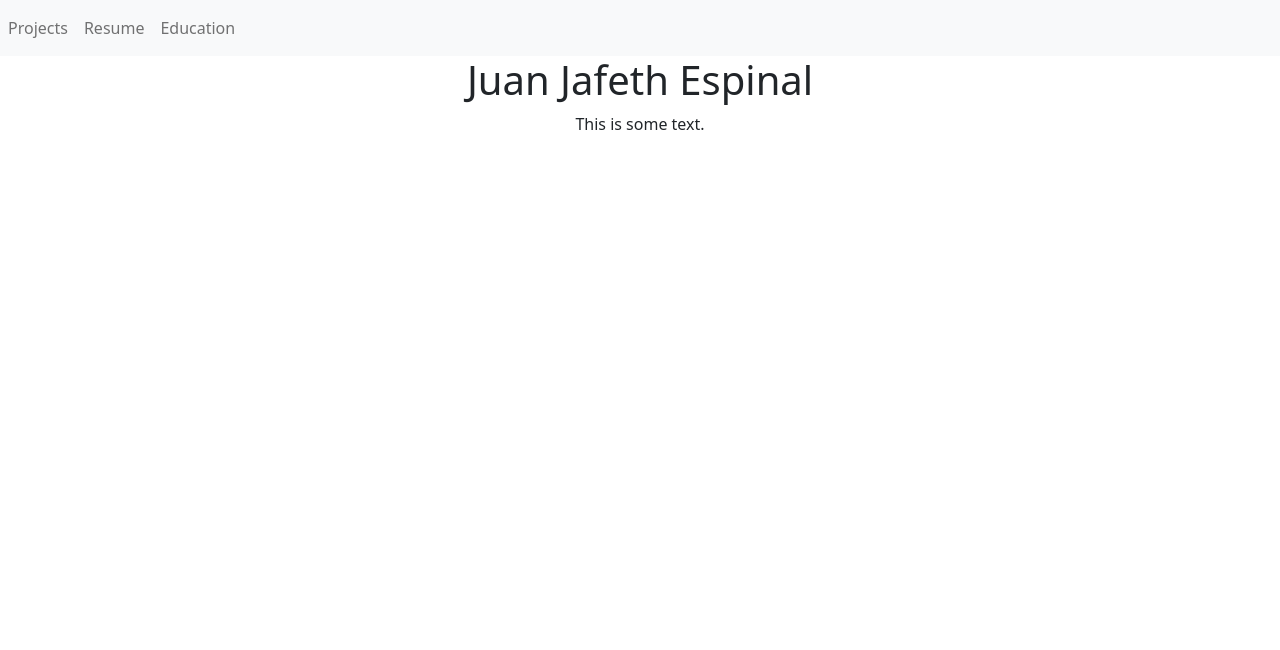
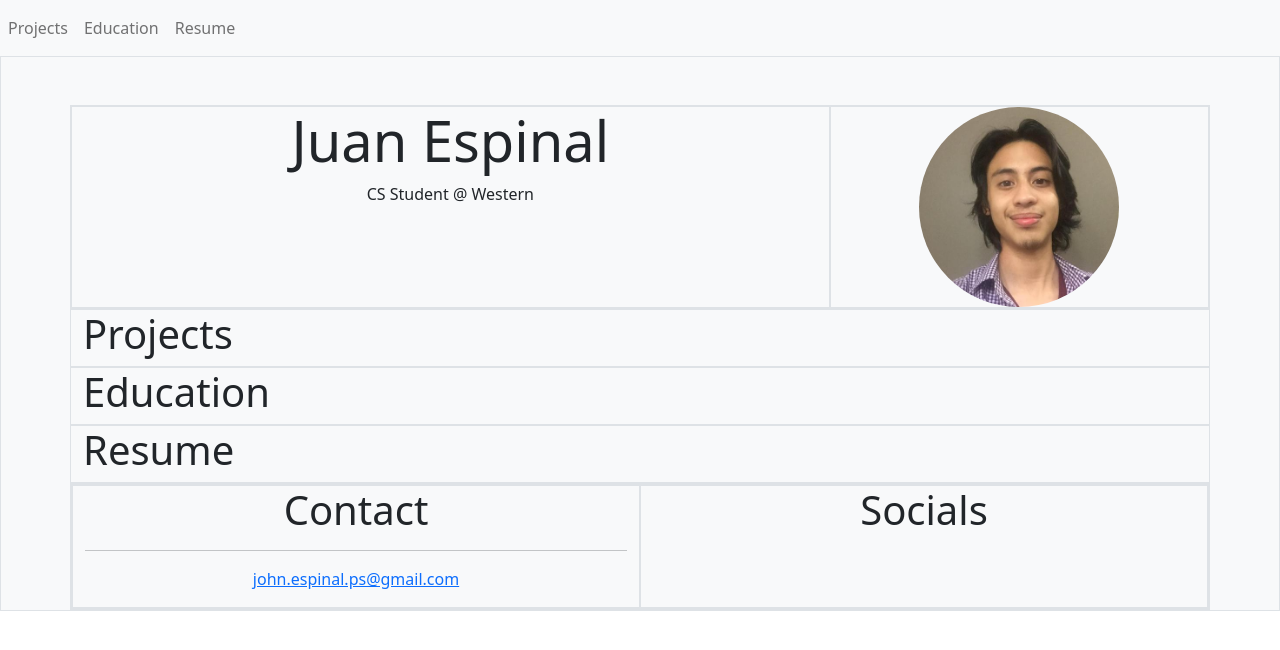
Before and after one commit to JuanEspinal777/Personal-Website, a plain HTML site: page index.html in a window 1280 px wide. Drawn offline with nearby package versions, Linux system fonts and the light colour scheme.

Commit message:
finished skeleton for the website

```diff
--- a/index.html
+++ b/index.html
@@ -14,24 +14,75 @@
 
 <body>
 
-  <nav class="navbar navbar-expand-sm bg-light ">
+  <nav class="navbar navbar-expand-sm  bg-light ">
     <ul class="navbar-nav">
       <li class="nav-item">
         <a class="nav-link" href="#">Projects</a>
       </li>
       <li class="nav-item">
-        <a class="nav-link" href="#">Resume</a>
+        <a class="nav-link" href="#">Education</a>
       </li>
       <li class="nav-item">
-        <a class="nav-link" href="#">Education</a>
+        <a class="nav-link" href="#">Resume</a>
       </li>
     </ul>
   </nav>
 
-  <div class="container-fluid text-center">
-    <h1>Juan Jafeth Espinal</h1>
-    <p>This is some text.</p>
+  <div class="container-fluid center  bg-light border">
+
+    <div class="container border mt-5">
+      <div class="row welcome text-center ">
+
+        <div class="col-8 border">
+          <h1 class="display-4">Juan Espinal</h1>
+          <p>CS Student @ Western</p>
+        </div>
+
+        <div class="col-4 pr-5 border">
+          <a href="index.html"><img class="rounded-circle" src="images/logo.jpeg" width="200" height="200"></a>
+        </div>
+
+
+      </div>
+
+    </div>
+
+    <div class="container border">
+      <h1>Projects</h1>
+    </div>
+
+    <div class="container border">
+      <h1>Education</h1>
+    </div>
+
+    <div class="container border">
+      <h1>Resume</h1>
+    </div>
+
+    <footer>
+      <div class="container border">
+        <div class="row text-center border">
+
+            <div class="col-6 border">
+                <h1> Contact </h1>
+                <hr class="light">
+                <p><a href="mailto:webmaster@example.com">john.espinal.ps@gmail.com</a></p>
+                <p></p>
+            </div>
+
+            <div class="col-6 border">
+                <h1>Socials</h1>
+            </div>
+
+        </div>
+
+      </div>
+
+    </footer>
+
+
   </div>
+
 
 </body>
 
```
Also changed, not shown: other.html (added, +28 -0 lines), styles.css (added, +7 -0 lines).
